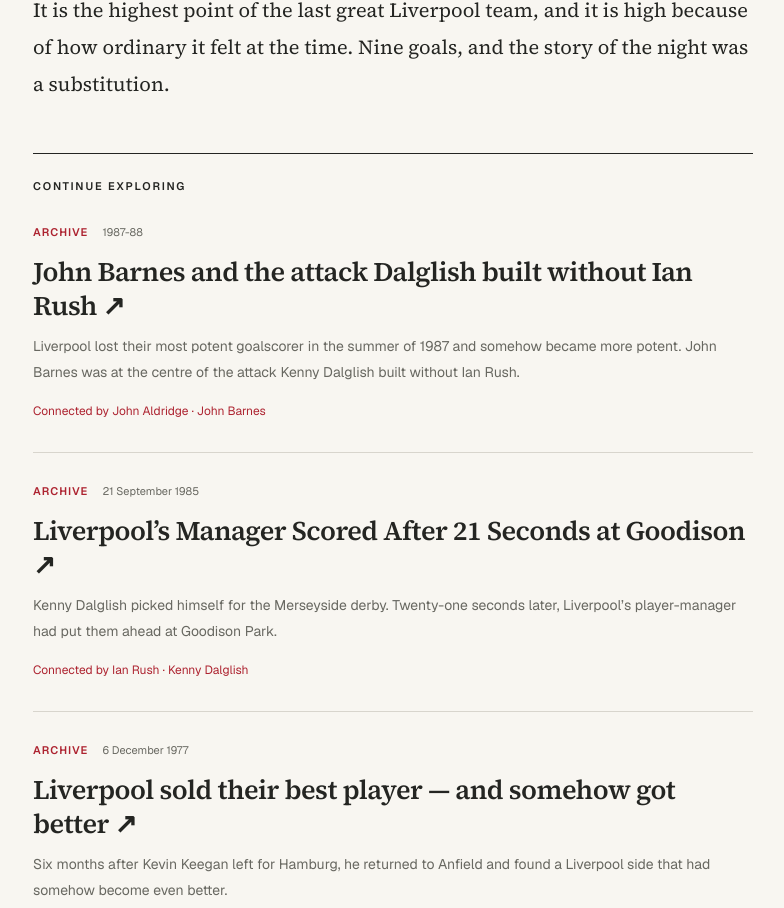
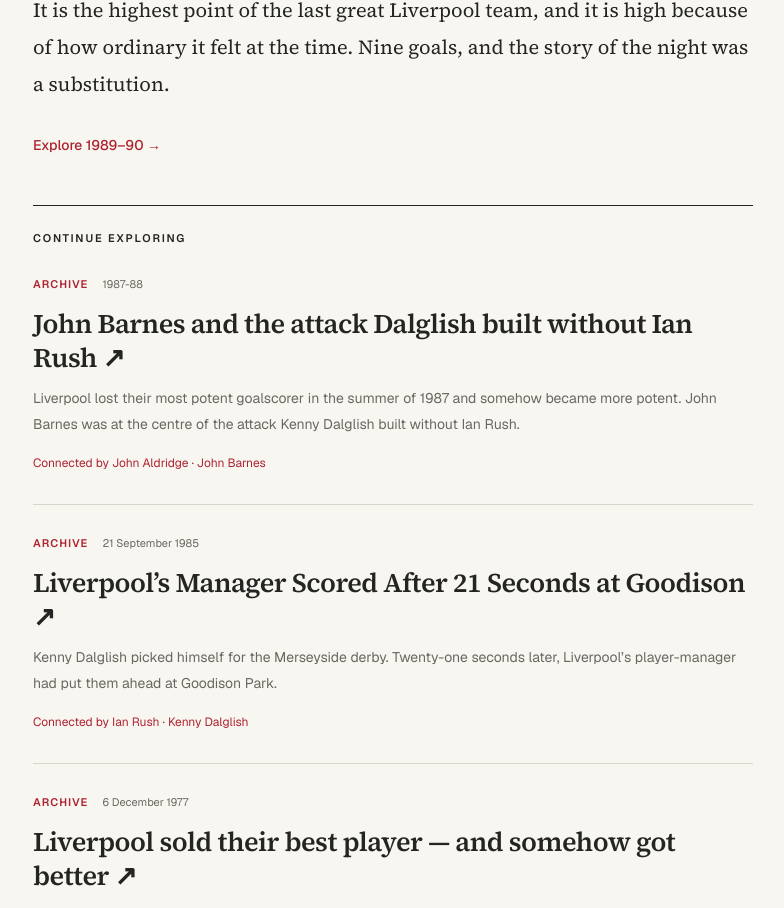
Before and after one commit to DennyRegan/the-liverpool-brief, a Next.js app: page /archive/liverpool-9-crystal-palace-0 in a window 1280 px wide. Shown: the part 4178-5086 px from the top of the page, without its empty margins (247-1031 px from the left). Built offline with nearby package versions, Linux system fonts and the light colour scheme.

Commit message:
Connect Archive articles to published seasons and verify chronological navigation

```diff
--- a/app/archive/[slug]/page.tsx
+++ b/app/archive/[slug]/page.tsx
@@ -1,3 +1,5 @@
+import { ArchiveSeasonLink } from "@/app/components/ArchiveSeasonLink";
+import { getSeasons } from "@/lib/content/seasons";
 import Link from "next/link";
 import { notFound } from "next/navigation";
 import type { Metadata } from "next";
@@ -126,6 +128,7 @@
             </ul>
           </div>
         )}
+        <ArchiveSeasonLink article={feature} seasons={getSeasons()} />
         <ArchiveDiscovery recommendations={recommendations} />
       </main>
     </div>
--- /dev/null
+++ b/app/components/ArchiveSeasonLink.tsx
@@ -0,0 +1,15 @@
+import Link from "next/link";
+import { getPublishedArchiveSeason, seasonLabel } from "../../lib/content/seasons.ts";
+
+export function ArchiveSeasonLink({ article, seasons }: {
+  article: { season?: string };
+  seasons: { season: string }[];
+}) {
+  const season = getPublishedArchiveSeason(article, seasons);
+  if (!season) return null;
+  return <p className="mt-8 text-sm">
+    <Link href={`/history/seasons/${season.season}`} className="font-medium text-accent hover:text-accent-dark hover:underline">
+      Explore {seasonLabel(season.season)} →
+    </Link>
+  </p>;
+}
--- /dev/null
+++ b/app/components/SeasonNavigation.tsx
@@ -0,0 +1,18 @@
+import Link from "next/link";
+import { seasonLabel } from "../../lib/content/seasons.ts";
+
+/** The loader supplies canonical published records in chronological order. */
+export function SeasonNavigation({ season, seasons }: {
+  season: string;
+  seasons: { season: string }[];
+}) {
+  const index = seasons.findIndex(record => record.season === season);
+  if (index === -1) return null;
+  const previous = seasons[index - 1];
+  const next = seasons[index + 1];
+  if (!previous && !next) return null;
+  return <nav className="hx-neighbours" aria-label="Explore neighbouring seasons">
+    {previous && <Link href={`/history/seasons/${previous.season}`} rel="prev"><span className="eyebrow">← Previous season</span><span>{seasonLabel(previous.season)}</span></Link>}
+    {next && <Link href={`/history/seasons/${next.season}`} rel="next"><span className="eyebrow">Next season →</span><span>{seasonLabel(next.season)}</span></Link>}
+  </nav>;
+}
--- a/app/history/seasons/[season]/page.tsx
+++ b/app/history/seasons/[season]/page.tsx
@@ -1,3 +1,4 @@
+import { SeasonNavigation } from "@/app/components/SeasonNavigation";
 import Link from "next/link";
 import { notFound } from "next/navigation";
 import type { Metadata } from "next";
@@ -50,8 +51,6 @@
   const names = new Map(getHistoryEntities().map(entity => [entity.id, entity.label]));
   const eras = getSeasonEras(id);
   const articles = getSeasonArchiveArticles(id, getArchiveFeatures());
-  const previous = seasons[index - 1];
-  const next = seasons[index + 1];
 
   return <>
     <SiteHeader active="history" />
@@ -105,7 +104,7 @@
         {season.relatedSeasons.length > 0 && <div className="season-connections-links"><h3>Related seasons</h3>{season.relatedSeasons.map(id => <Link href={`/history/seasons/${id}`} key={id}>{seasonLabel(id)} <span aria-hidden="true">→</span></Link>)}</div>}
       </section>
       {articles.length > 0 && <section className="hx-reading" aria-labelledby="season-archive">
-        <p className="eyebrow">Original writing · Denny Regan</p><h2 id="season-archive">Related Archive</h2>
+        <p className="eyebrow">Original writing · Denny Regan</p><h2 id="season-archive">From the Archive</h2>
         <ul className="hx-reading-list" role="list">{articles.map(article => <li key={article.slug}><article>
           <h3><Link href={`/archive/${article.slug}`} prefetch={false}>{article.title} <span aria-hidden="true">↗</span></Link></h3><p>{article.excerpt}</p>
         </article></li>)}</ul>
@@ -118,10 +117,7 @@
         </li>)}</ul>
         {season.researchNotes.length > 0 && <div className="season-research-notes"><h3>Notes on the record</h3>{season.researchNotes.map((note, i) => <p key={i}>{note}</p>)}</div>}
       </details>
-      <nav className="hx-neighbours" aria-label="Explore neighbouring seasons">
-        {previous && <Link href={`/history/seasons/${previous.season}`} rel="prev"><span className="eyebrow">← Previous season</span><span>{seasonLabel(previous.season)}</span></Link>}
-        {next && <Link href={`/history/seasons/${next.season}`} rel="next"><span className="eyebrow">Next season →</span><span>{seasonLabel(next.season)}</span></Link>}
-      </nav>
+      <SeasonNavigation season={id} seasons={seasons} />
     </main>
   </>;
 }
--- a/lib/content/history.ts
+++ b/lib/content/history.ts
@@ -92,6 +92,12 @@
   return `${match[1]}-${String(expected % 100).padStart(2, "0")}`;
 }
 
+/** Stored identity shared by Archive metadata and structured Season records. */
+export const SeasonIdSchema = z.string().refine(
+  value => /^\d{4}-\d{2}$/.test(value) && seasonKey(value) === value,
+  "Use a consecutive canonical season, e.g. 1987-88",
+);
+
 /** Explicit contexts win. Never infer a career from a person's name or prose date. */
 export function getArticleEraIds(article: ArchiveContext, eras: HistoryEra[]): string[] {
   if (article.historyEras) {
--- a/lib/content/seasons.ts
+++ b/lib/content/seasons.ts
@@ -2,11 +2,10 @@
 import path from "node:path";
 import { z } from "zod";
 import { HistoryIdSchema, HistoryIdsSchema, getHistoryEntities } from "./entities.ts";
-import { getHistory, seasonKey, type HistoryEra } from "./history.ts";
+import { getHistory, SeasonIdSchema, seasonKey, type HistoryEra } from "./history.ts";
 
 const Text = z.string().trim().min(1);
 const SourceIds = HistoryIdsSchema.min(1);
-const SeasonId = z.string().refine(value => /^\d{4}-\d{2}$/.test(value) && seasonKey(value) === value, "Use a consecutive canonical season, e.g. 1963-64");
 const Sourced = { sourceIds: SourceIds };
 const Transfer = z.object({
   personId: HistoryIdSchema,
@@ -18,7 +17,7 @@
 }).strict();
 
 export const SeasonSchema = z.object({
-  season: SeasonId,
+  season: SeasonIdSchema,
   reviewedOn: z.iso.date(),
   managerIds: HistoryIdsSchema.min(1),
   managerNote: Text.optional(),
@@ -33,7 +32,7 @@
     id: HistoryIdSchema, title: Text, date: z.iso.date().optional(), detail: Text,
     personIds: HistoryIdsSchema.optional(), competitionIds: HistoryIdsSchema.optional(), ...Sourced,
   }).strict()),
-  relatedSeasons: z.array(SeasonId),
+  relatedSeasons: z.array(SeasonIdSchema),
   sources: z.array(z.object({
     id: HistoryIdSchema, label: Text, url: z.url().refine(url => url.startsWith("https://"), "Use an HTTPS source URL"),
     confidence: z.enum(["high", "medium", "low"]), claims: Text,
@@ -117,3 +116,10 @@
     return true;
   });
 }
+
+/** Metadata may name an unwritten season; only published records are destinations. */
+export function getPublishedArchiveSeason<T extends { season: string }>(
+  article: { season?: string }, seasons: T[],
+): T | undefined {
+  return article.season ? seasons.find(season => season.season === article.season) : undefined;
+}
--- a/lib/content/types.ts
+++ b/lib/content/types.ts
@@ -1,6 +1,6 @@
 import {z} from "zod";
 import { HistoryIdSchema, HistoryIdsSchema } from "./entities.ts";
-import { seasonKey } from "./history.ts";
+import { SeasonIdSchema } from "./history.ts";
 export const SourceSchema = z.object({
     name: z.string(),
     platform: z.string(),
@@ -55,7 +55,7 @@
     series: z.string().optional(),
     part: z.number().optional(),
     // Season facts panel — optional so existing (non-season) articles keep parsing.
-    season: z.string().refine(value => seasonKey(value) !== undefined, "Use consecutive season years, e.g. 1987-88 (1987/88 also accepted)").optional(),
+    season: SeasonIdSchema.optional(),
     manager: z.string().optional(),
     leagueFinish: z.string().optional(),
     european: z.string().optional(),
--- a/scripts/verify-connected-history.mjs
+++ b/scripts/verify-connected-history.mjs
@@ -2,12 +2,14 @@
 // This script only reads content and HTTP responses; it never starts a server or changes articles.
 import assert from 'node:assert/strict';
 import fs from 'node:fs';
+import { getSeasons, getPublishedArchiveSeason } from '../lib/content/seasons.ts';
 import { getArchiveFeatures } from '../lib/content/archive.ts';
 import { getHistory, getEraArticles } from '../lib/content/history.ts';
 import { getHistoryEvents, getHistoryWindow, getWeekReading } from '../lib/content/this-week.ts';
 
 const origin = process.env.BASE_URL || 'http://127.0.0.1:3130';
 const articles = getArchiveFeatures();
+const seasons = getSeasons();
 const slugs = new Set(articles.map(article => article.slug));
 const { eras } = getHistory();
 const mainOf = html => html.match(/<main\b[^>]*>([\s\S]*?)<\/main>/)?.[1] ?? '';
@@ -27,6 +29,10 @@
   const main = mainOf(await get(route));
   assert.equal((main.match(/<h1\b/g) ?? []).length, 1, `${route}: one article heading`);
   assert.match(main, /class="article-body"/, `${route}: original Markdown article renders`);
+  const destination = getPublishedArchiveSeason(article, seasons);
+  const seasonLinks = [...main.matchAll(/href="(\/history\/seasons\/[^"?#]+)"/g)].map(match => match[1]);
+  assert.deepEqual(seasonLinks, destination ? [`/history/seasons/${destination.season}`] : [], `${route}: only a published season destination`);
+  if (destination) await get(`/history/seasons/${destination.season}`);
   const sections = [...main.matchAll(/<section\b[^>]*>[\s\S]*?<\/section>/g)]
     .map(match => match[0]).filter(section => /class="[^"]*\barchive-discovery\b/.test(section));
   assert.ok(sections.length <= 1, `${route}: one discovery section`);
--- a/scripts/verify-seasons.mjs
+++ b/scripts/verify-seasons.mjs
@@ -45,6 +45,11 @@
     assert.equal(main.includes('id="season-archive"'), expectedArchive.length > 0);
     assert.equal(main.includes('rel="prev"'), i > 0);
     assert.equal(main.includes('rel="next"'), i < all.length - 1);
+    for (const [rel, neighbour] of [['prev', all[i - 1]], ['next', all[i + 1]]]) {
+      const anchor = [...main.matchAll(/<a\b[^>]*>/g)].map(match => match[0]).find(tag => tag.includes(`rel="${rel}"`));
+      const target = anchor?.match(/href="([^"]+)"/)?.[1];
+      assert.equal(target, neighbour ? `/history/seasons/${neighbour.season}` : undefined, `${season.season}: exact ${rel} destination`);
+    }
     for (const [, href] of main.matchAll(/href="(\/[^"#]+)"/g)) internalLinks.add(href.replaceAll('&amp;', '&'));
     for (const [, fragment] of main.matchAll(/href="#([^"]+)"/g)) assert.ok(main.includes(`id="${fragment}"`), `${route}: #${fragment}`);
     console.log(`PASS ${route}`);
```
Also changed, not shown: 5 other files (tests, documents, lock files or other folders).
